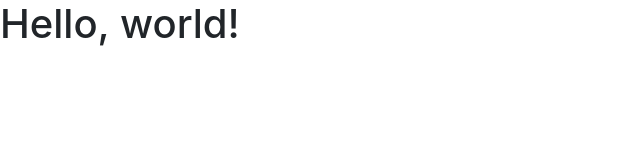
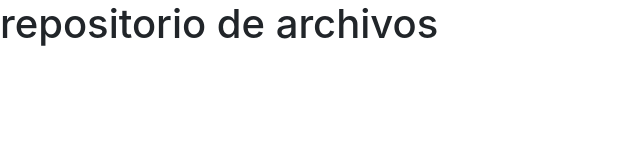
Before and after one commit to jcesarrn/github.io, a plain HTML site: page index.html in a window 1280 px wide. Shown: the whole page, without its empty margins (0-640 px from the left). Drawn offline with nearby package versions, Linux system fonts and the light colour scheme.

Commit message:
actualizacion de index

```diff
--- a/index.html
+++ b/index.html
@@ -8,10 +8,10 @@
     <!-- Bootstrap CSS -->
     <link rel="stylesheet" href="https://cdn.jsdelivr.net/npm/bootstrap@4.6.2/dist/css/bootstrap.min.css" integrity="sha384-xOolHFLEh07PJGoPkLv1IbcEPTNtaed2xpHsD9ESMhqIYd0nLMwNLD69Npy4HI+N" crossorigin="anonymous">
 
-    <title>Hello, world!</title>
+    <title>Repósitorio de archivos</title>
   </head>
   <body>
-    <h1>Hello, world!</h1>
+    <h1>repositorio de archivos</h1>
 
     <!-- Optional JavaScript; choose one of the two! -->
 
```
